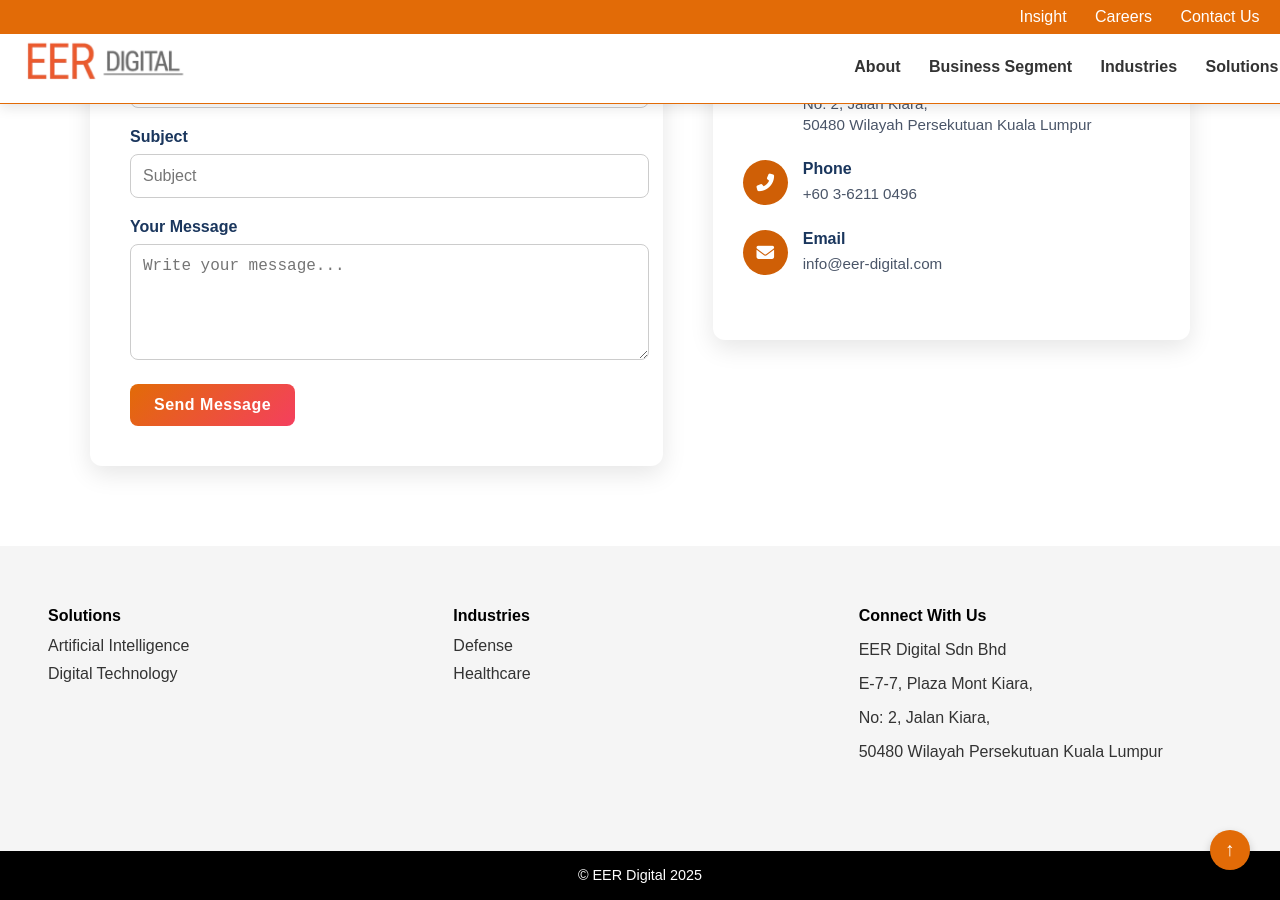
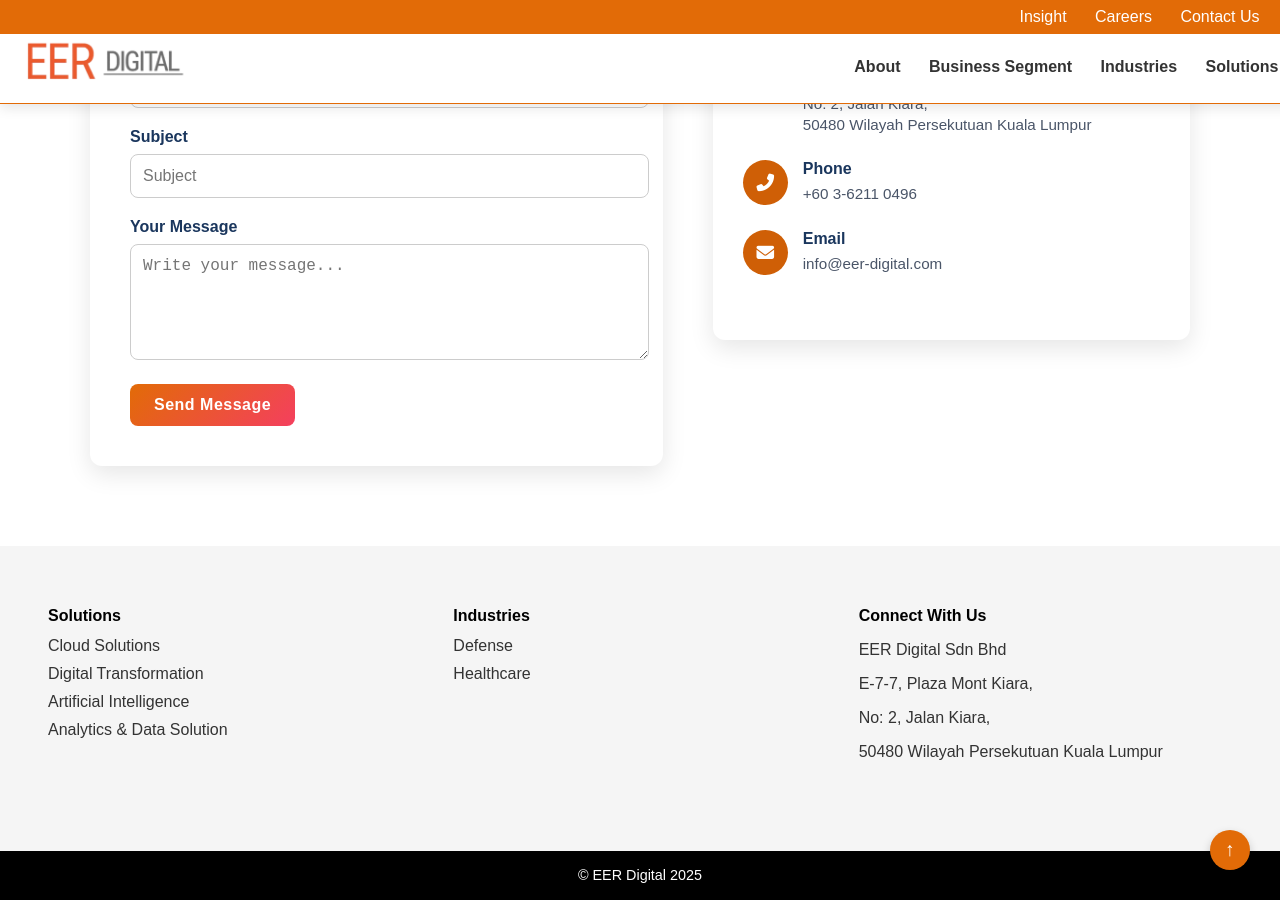
Before and after one commit to Muhaimin005/eer-digital, a Jekyll site: the page built from index.html, in a window 1280 px wide and 900 px high, scrolled down 3870 px. Built offline with Jekyll 4.4.1, drawn with Linux system fonts in a browser that asks for light colours.

Commit message:
Update on page

```diff
--- a/_layouts/default.html
+++ b/_layouts/default.html
@@ -36,7 +36,7 @@
             <ul>
             <li><a href="/insight">Insight</a></li>
             <li><a href="/careers">Careers</a></li>
-            <li><a href="/contact">Contact Us</a></li>
+            <li><a id="openContactBtn">Contact Us</a></li>
             <li><a href="/contact"></a></li>
             </ul>
         </nav>
@@ -97,8 +98,10 @@
       <div class="footer-col">
         <h4>Solutions</h4>
         <ul>
-          <li style="margin-top: 7px;"><a href="/solutions/artificial-intelligence">Artificial Intelligence</a></li>
-          <li style="margin-top: 10px;"><a href="/solutions/digital-technology">Digital Technology</a></li>
+          <li style="margin-top: 7px;"><a href="/solutions/artificial-intelligence">Cloud Solutions</a></li>
+          <li style="margin-top: 10px;"><a href="/solutions/digital-technology">Digital Transformation</a></li>
+          <li style="margin-top: 10px;"><a href="/solutions/digital-technology">Artificial Intelligence</a></li>
+          <li style="margin-top: 10px;"><a href="/solutions/digital-technology">Analytics & Data Solution</a></li>
         </ul>
       </div>
       <div class="footer-col">
--- a/index.html
+++ b/index.html
@@ -16,7 +16,7 @@
     <h3>Your trusted technology and solutions partner</h3>
     <div class="hero-buttons" style="padding-top: 20px ;">
       <a href="/solutions" class="btn-primary">Our Solutions</a>
-      <a href="/contact" class="btn-secondary">Contact Us</a>
+      <a class="btn-secondary" id="openContactBtn" >Contact Us</a>
     </div>
   </div>
 </section>
--- a/industries/index.html
+++ b/industries/index.html
@@ -12,7 +12,7 @@
     <h3>Your reliable partner in IT and energy transformation.</h3>
     <div class="hero-buttons" style="padding-top: 20px ;">
       <a href="/solutions" class="btn-primary">Our Solutions</a>
-      <a class="btn-secondary" id="openContactBtn">Contact Us</a>
+      <a class="btn-secondary" id="openContactBtn" >Contact Us</a>
     </div>
   </div>
 </section>
```
Also changed, not shown: other parts of _layouts/default.html (+1 -0 lines).
